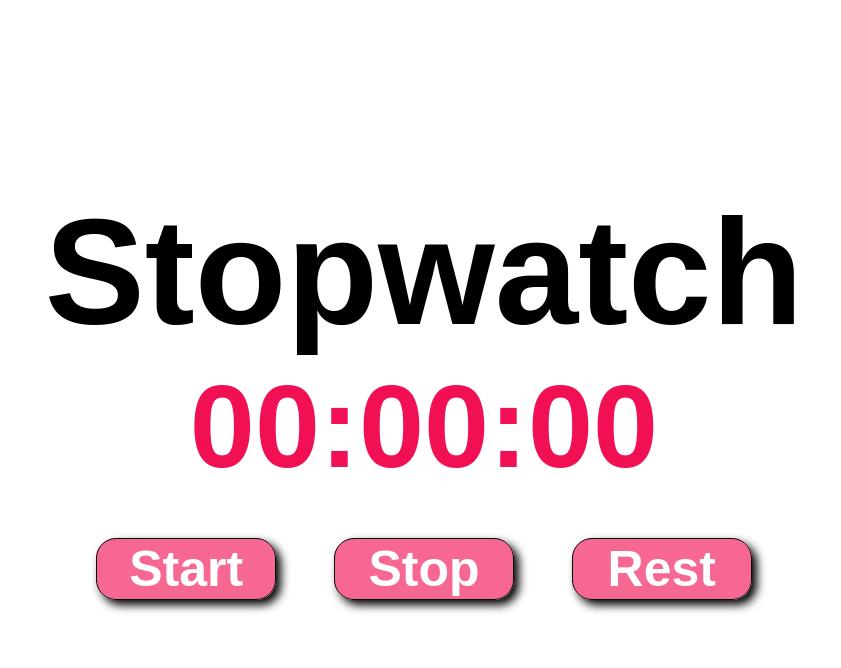
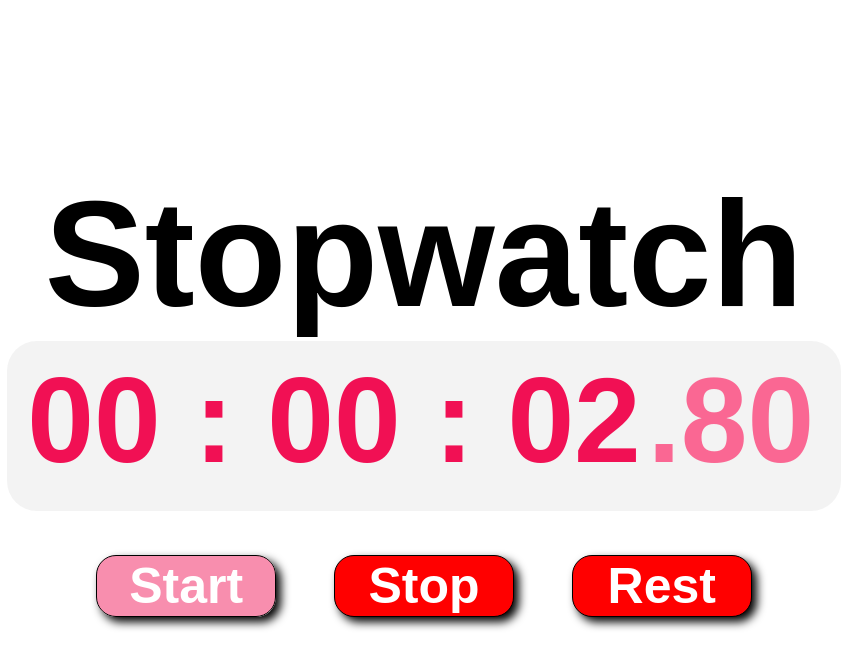
Before and after one commit to FARTASH-421/WorkSample_webDev, a plain HTML site: page Simple Stopwatch Project/index.html in a window 1280 px wide. Both pictures are taken after a click on the button "Start". Shown: the whole page, without its empty margins (216-1057 px from the left). Drawn offline with Linux system fonts and the light colour scheme; a web font is replaced by a local one.

Commit message:
stopwitch compeleted

```diff
--- a/Simple Stopwatch Project/index.html
+++ b/Simple Stopwatch Project/index.html
@@ -10,11 +10,15 @@
 
     <div class="continer">
         <h1 id="Stopwatch">Stopwatch</h1>
-            <h3 id="display"> 00:00:00</h3>
+        <div id="show">
+            <div id="display"> 00 : 00 : 00 </div>
+            <div id="ms">.00</div>
+        </div>
+
         <div>
-            <button id = "start">Start</button>
-            <button id = "start">Stop</button>
-            <button id = "start">Rest</button>
+            <button id = "start" onclick="start()">Start</button>
+            <button id = "stop" onclick="stop()">Stop</button>
+            <button id = "rest" onclick="rest()">Rest</button>
         </div>
     </div>
 
--- a/Simple Stopwatch Project/index.js
+++ b/Simple Stopwatch Project/index.js
@@ -0,0 +1,61 @@
+const display = document.getElementById("display");
+
+let [milliseconds,seconds,minutes,hours] = [0,0,0,0];
+let int = null;
+
+
+function start(){
+
+    if(int!==null){
+        clearInterval(int);
+    }
+    int = setInterval(displayTimer,10);
+    document.getElementById("stop").style.backgroundColor = "rgb(255, 0, 0)";
+    document.getElementById("rest").style.backgroundColor = "rgb(255, 0, 0)";
+    document.getElementById("start").style.backgroundColor = "rgba(241, 16, 83, 0.47)";
+}
+
+function stop(){
+
+    clearInterval(int);
+    document.getElementById("stop").style.backgroundColor = "rgba(241, 16, 83, 0.47)";
+    document.getElementById("start").style.backgroundColor = "rgb(255, 0, 0)";
+    document.getElementById("rest").style.backgroundColor = "rgb(255, 0, 0)";
+}
+
+function rest(){
+
+    clearInterval(int);
+    [milliseconds,seconds,minutes,hours] = [0,0,0,0];
+    display.textContent = "00 : 00 : 00"
+    document.getElementById('ms').textContent = `.00`
+    document.getElementById("stop").style.backgroundColor = "rgba(241, 16, 83, 0.47)";
+    document.getElementById("start").style.backgroundColor = "rgb(255, 0, 0)";
+    document.getElementById("rest").style.backgroundColor = "rgba(241, 16, 83, 0.47)";
+
+}
+
+function displayTimer(){
+    milliseconds +=1;
+    if(milliseconds == 100){
+        milliseconds = 0;
+        seconds++;
+        if(seconds == 60){
+            seconds = 0;
+            minutes++;
+            if(minutes == 60){
+                minutes = 0;
+                hours++;
+            }
+        }
+    }
+
+ let h = hours < 10 ? "0" + hours : hours;
+ let m = minutes < 10 ? "0" + minutes : minutes;
+ let s = seconds < 10 ? "0" + seconds : seconds;
+ let ms = milliseconds < 10 ? "0" + milliseconds : milliseconds ;
+
+ display.textContent = `${h} : ${m} : ${s}`;
+ document.getElementById('ms').textContent = `.${ms}`
+
+}
--- a/Simple Stopwatch Project/style.css
+++ b/Simple Stopwatch Project/style.css
@@ -44,3 +44,28 @@ button:hover{
 button:active{
     background-color: rgb(30, 255, 0);
 }
+
+#display{
+    display: flex;
+    font-size: 120px;
+    font-weight: bold;
+}
+
+#show{
+    display: flex;
+    font-size: 120px;
+    font-weight: bold;
+    color: rgba(255, 0, 76, 0.575);
+    background-color: rgba(116, 116, 116, 0.082);
+    padding: 10px 20px;
+    text-align: center;
+    border-radius: 30px;
+    height: 170px;
+    flex-wrap: wrap;
+
+}
+
+#ms{
+    width: 180px;
+    height: 220px;
+}
```
